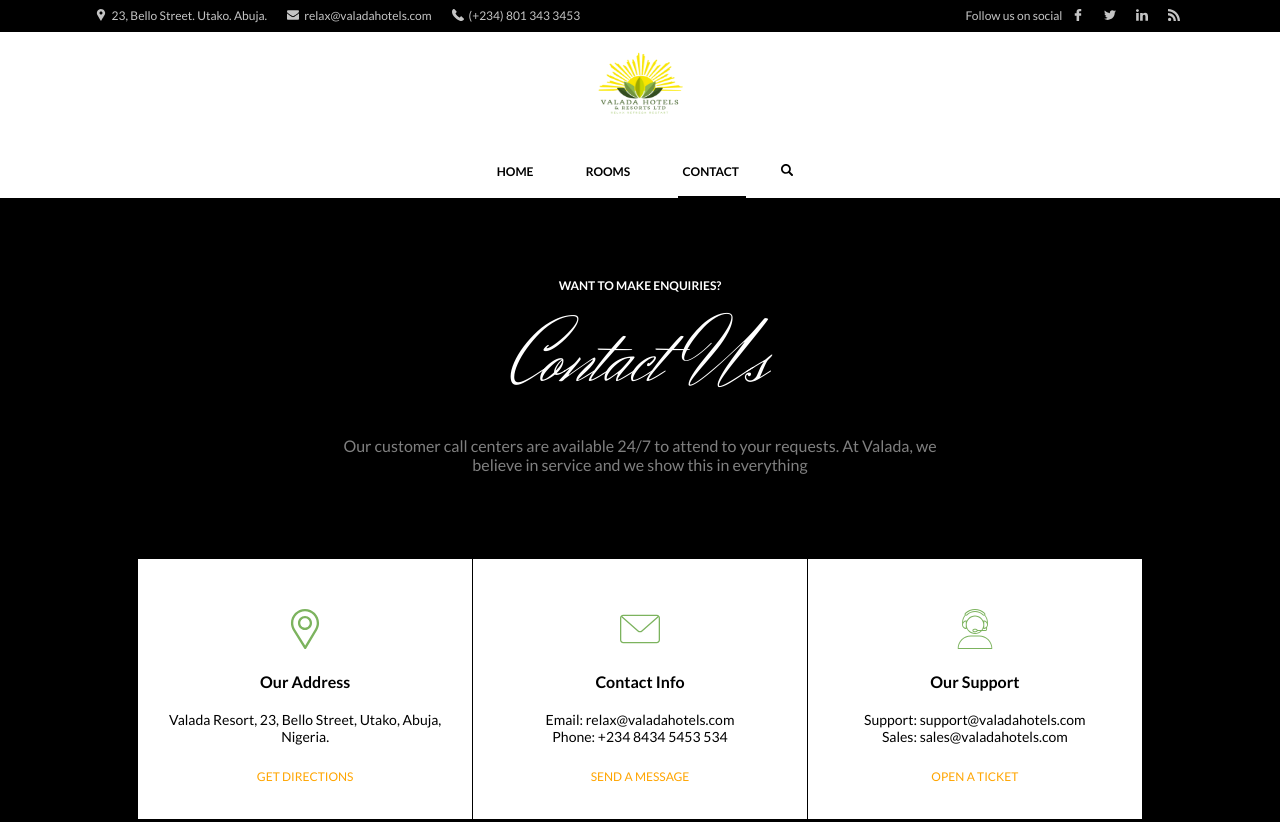
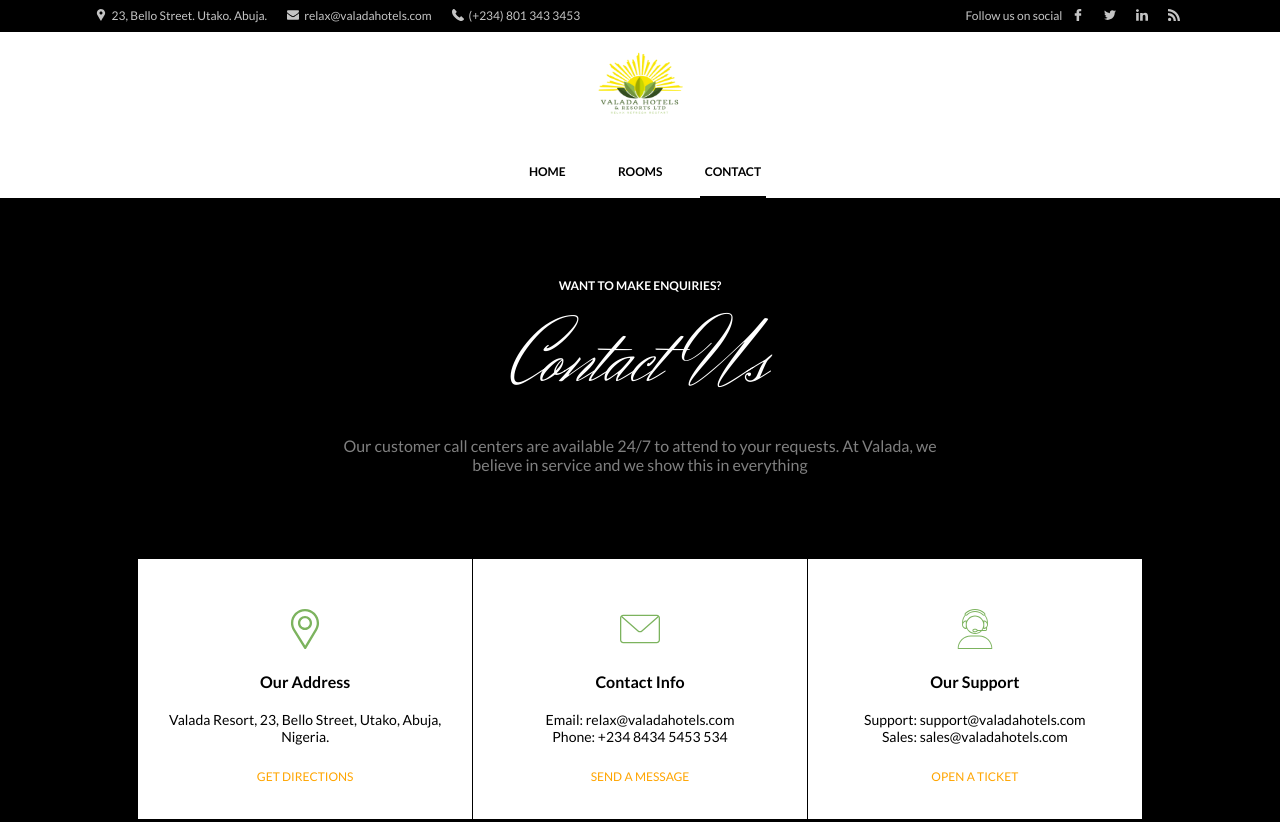
Before and after one commit to Dsalz/Valada, a plain HTML site: page contact.html in a window 1280 px wide. Shown: the top 822 px of the page. Drawn offline with Linux system fonts and the light colour scheme.

```diff
--- a/contact.html
+++ b/contact.html
@@ -127,7 +127,7 @@
             <a href="./contact.html" class="index-nav-link active">
                 CONTACT
             </a>
-            <a class="index-nav-link">
+            <!-- <a class="index-nav-link">
                 <svg version="1.1" id="Capa_1" xmlns="http://www.w3.org/2000/svg" xmlns:xlink="http://www.w3.org/1999/xlink" x="0px" y="0px"
                     viewBox="0 0 250.313 250.313" style="enable-background:new 0 0 250.313 250.313;" xml:space="preserve">
                <g id="Search">
@@ -169,7 +169,7 @@
                <g>
                </g>
                </svg>
-            </a>
+            </a> -->
         </nav>
     </section>
 
```
